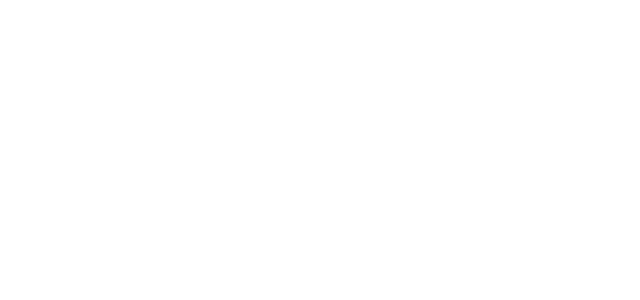
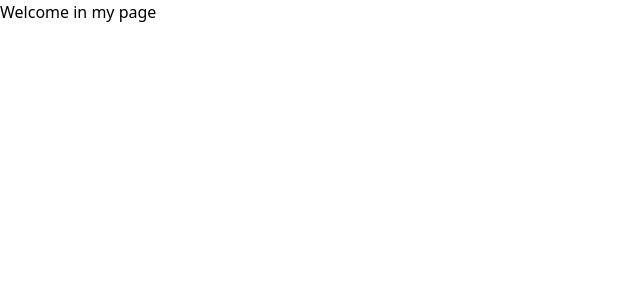
Before and after one commit to ComicScrip/checkpoint-2-lyon-react-2021, a React (Create React App) app: page / in a window 1280 px wide. Shown: the top 300 px of the page, without its empty margins (0-640 px from the left). Built offline with nearby package versions, Linux system fonts and the light colour scheme.

Commit message:
added props in apps component

```diff
--- a/package.json
+++ b/package.json
@@ -9,6 +9,7 @@
         "@testing-library/user-event": "^12.1.10",
         "react": "^17.0.2",
         "react-dom": "^17.0.2",
+        "react-router-dom": "^6.0.2",
         "react-scripts": "4.0.3",
         "web-vitals": "^1.0.1"
     },
--- a/src/App.js
+++ b/src/App.js
@@ -1,5 +1,11 @@
+import Header from "./components/Header";
+
 function App() {
-  return <div className="App"> </div>;
+  return (
+    <div className="App">
+      <Header name="kalil" />{" "}
+    </div>
+  );
 }
 
 export default App;
--- a/src/components/Header.jsx
+++ b/src/components/Header.jsx
@@ -1,9 +1,9 @@
 import React from 'react'
 
-function Header() {
+function Header({name}) {
   return (
     <div>
-
+      <h1> Welcome in my page</h1>
     </div>
   )
 }
```
Also changed, not shown: 1 other file (tests, documents, lock files or other folders).
